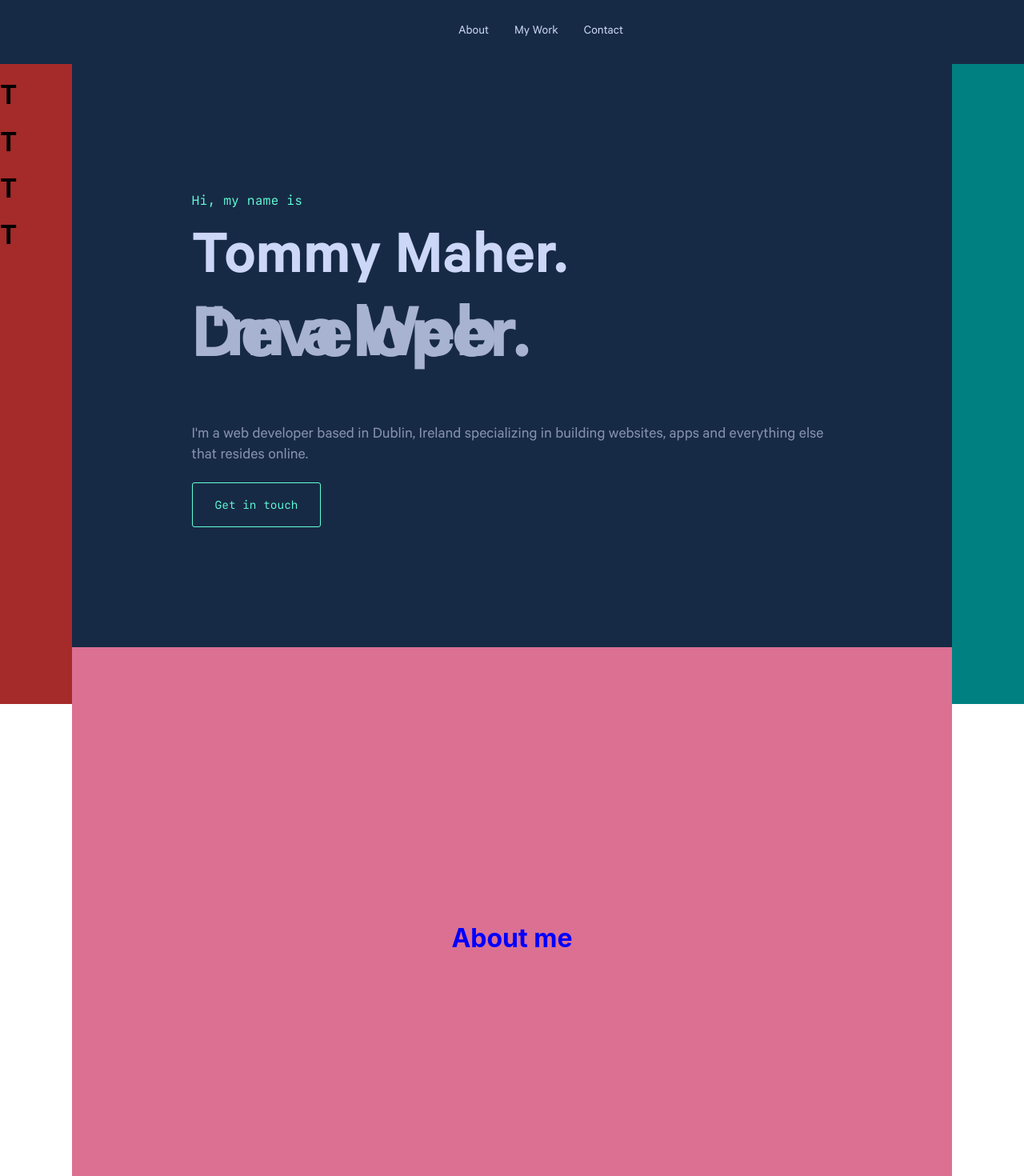
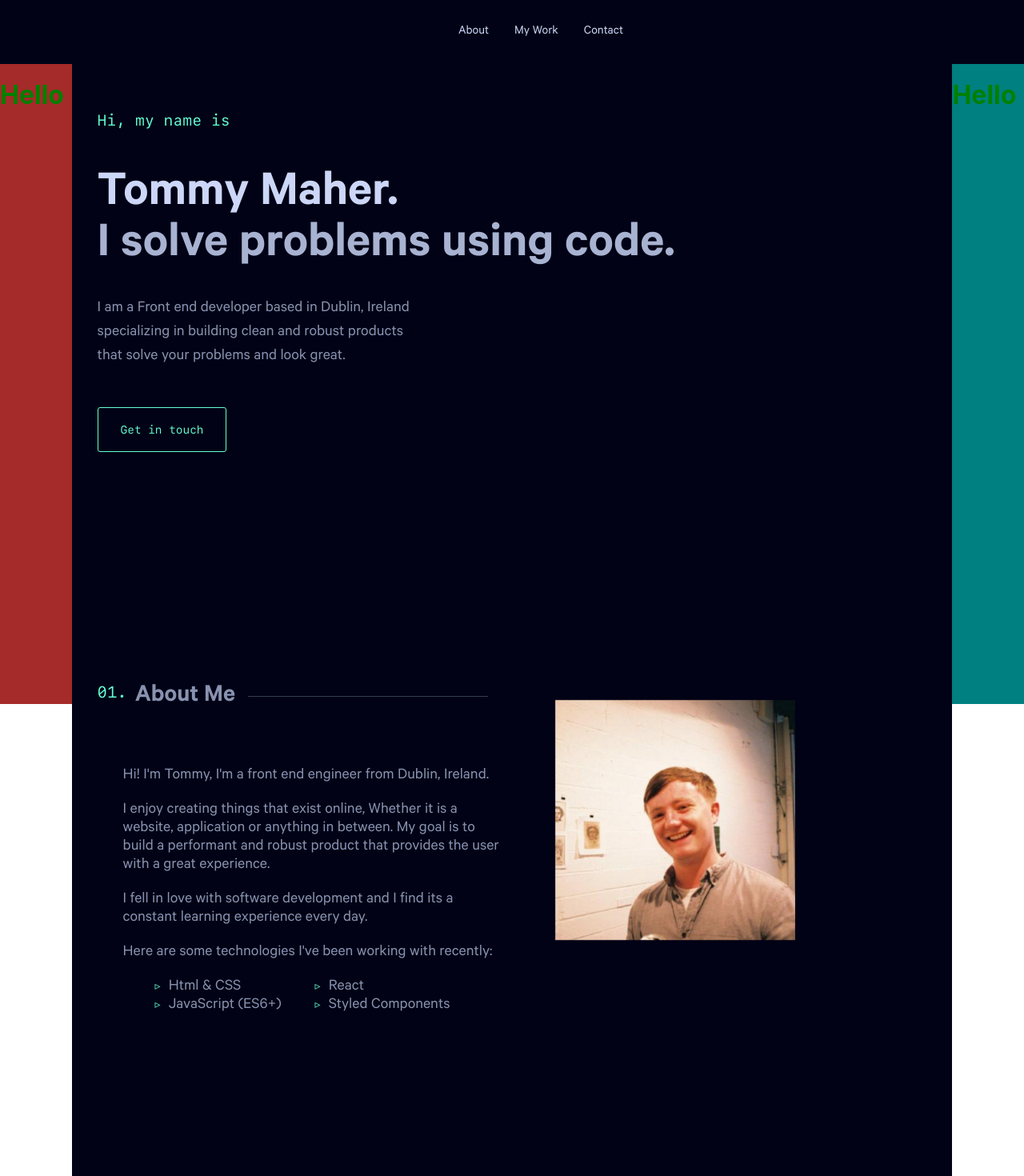
Before and after one commit to tommymaher15/Personal-Site-2.0-, a React (Create React App) app: page / in a window 1280 px wide. Shown: the top 1470 px of the page at 80% size. Built offline with nearby package versions, Linux system fonts and the light colour scheme.

Commit message:
Finished newest component
Finished About Component

Needs refactoring

```diff
--- a/src/App.js
+++ b/src/App.js
@@ -11,24 +11,24 @@ import GlobalFonts from "./styles/fonts";
 const Grid = styled.div`
  block-size: min(100vh);
  display:grid;
- grid-template-columns: 100vh;
+ grid-template-columns: 1fr;
  grid-template-rows:min-content 1fr min-content;
  grid-template-areas:
  "header header header"
- "main main main"
+ "main   main    main "
  "footer footer footer";
- @media (min-width: 750px) {
+
+ @media (min-width: 768px) {
     display: grid;
     grid-template-areas:
       "header header header"
-      "sidebar main email"
+      "sidebar main   email"
       "sidebar footer email";
     grid-template-rows: min-content 1fr min-content;
     grid-template-columns: 7vw 1fr 7vw;
+  }
 
 
-
-  }
 `;
 
 
--- a/src/components/sections/About.js
+++ b/src/components/sections/About.js
@@ -1,30 +1,182 @@
-import React, { Component } from 'react'
+import React from 'react'
 import styled from '@emotion/styled';
-import {  css } from '@emotion/core';
+import theme from '../../styles/theme';
+
+import Image from "./myimg.jpg";
 
 
 
-const centerStyles = css`
-  display: flex;
-  align-items: center;
-  justify-content: center;
-`;
-const Div = styled.section`
+const Section = styled.section`
+
+background-color:${theme.colors.navy};
 
 
-color:blue;
-background-color:palevioletred;
 block-size:100%;
-${centerStyles};
+margin-bottom:4em;
+
 `;
 
-export default class About extends Component {
-    render() {
-        return (
-            <Div>  <h1> About me</h1></Div>
+
+const AboutHeader = styled.div`
+
+padding-left:2em;
+padding-top:2em; `;
+
+const AboutHeading = styled.h3`
+
+
+font-family:"Calibre";
+font-size:32px;
+font-weight:600;
+color:${theme.colors.slate};
 
 
 
-        )
-    }
+::before
+{counter-increment: section 1;
+content: "0" counter(section) ".";
+margin-right: 10px;
+font-family: "SF Mono";
+font-weight: normal;
+font-size:32px;
+color: rgb(100, 255, 218);
+font-size: 20px;
+position: relative;
+bottom: 4px;
+};
+
+::after
+{
+content: "";
+display: block;
+height: 1px;
+width: 300px;
+background-color: rgb(48, 60, 85);
+position: relative;
+top: -20px;
+margin-left: 5.9em;
+};
+
+`;
+
+const Container = styled.div`
+ display: flex;
+  flex-direction: row;
+  align-items: flex-start;
+  flex-wrap: wrap;
+  height: 100%;
+  width: 100%;
+  border:2rem;
+
+margin:2em;
+margin-bottom:8em;
+margin-top:3em;
+margin-left:4em;
+margin-right:2em;
+
+`;
+/* Flexbox children for the container details are here. */
+const TextFlex = styled.div`
+width: 60%;
+max-width: 480px;
+font-family:"Calibre";
+font-weight:400;
+color:${theme.colors.slate};
+font-size:20px;
+margin-top:0;
+
+`;
+
+const ImgFlex = styled.div `
+
+position: relative;
+width: 40%;
+max-width: 300px;
+margin-left: 60px;
+`;
+
+/* Flex End */
+
+
+ const AboutImg = styled.img`
+  max-width: 100%;
+  height: auto;
+  position:relative;
+  bottom:4em;
+
+  `;
+
+
+
+/* List component eventually */
+const SkillList = styled.ul`
+display:grid;
+grid-template-columns: repeat(2, minmax(140px,200px));
+
+`;
+ const SkillItem = styled.li`
+ list-style:none;
+ ::before{
+  content: "▹";
+padding-right:10px;
+font-size: 14px;
+line-height: 12px;
+color:${theme.colors.green};
+ };
+
+ `;
+
+
+
+/* List Component End here */
+
+export default function About() {
+    return (
+ <Section>
+<AboutHeader>
+
+<AboutHeading>About Me</AboutHeading>
+
+</AboutHeader>
+
+<Container>
+<TextFlex>
+ <p>Hi! I'm Tommy, I'm a front end  engineer from Dublin, Ireland.</p>
+
+ <p>
+ I enjoy creating things that exist online, Whether it is a website, application or anything in between.
+  My goal is to build a performant and robust product that provides the user with a great experience.
+  </p>
+  <p> I fell in love with software development and I find its a constant learning experience every day.</p>
+
+  <p> Here are some technologies I've been working with recently:</p>
+  <SkillList>
+
+   <SkillItem>Html & CSS</SkillItem>
+   <SkillItem>React</SkillItem>
+   <SkillItem>JavaScript (ES6+)</SkillItem>
+   <SkillItem>Styled Components</SkillItem>
+
+</SkillList>
+
+
+
+
+</TextFlex>
+<ImgFlex>
+    <AboutImg src={Image} alt =""></AboutImg>
+</ImgFlex>
+
+
+</Container>
+
+
+
+
+ </Section>
+
+
+
+
+    )
 }
--- a/src/components/sections/Contact.js
+++ b/src/components/sections/Contact.js
@@ -1,7 +1,7 @@
 import React, { Component } from 'react'
 import styled from '@emotion/styled';
 import {  css } from '@emotion/core';
-
+import theme from '../../styles/theme';
 
 
 const centerStyles = css`
@@ -9,21 +9,46 @@ const centerStyles = css`
   align-items: center;
   justify-content: center;
 `;
-const Div = styled.section`
-
-
-color:red;
-background-color:pink;
+const Section = styled.section`
+background-color:${theme.colors.navy};
 block-size:100%;
 ${centerStyles};
 `;
+
+const ContactHeading = styled.h3`
+
+font-family:"Calibre";
+font-size:32px;
+font-weight:600;
+color:${theme.colors.slate};
+
+
+
+::before
+{
+
+counter-increment: section 3;
+content: "0" counter(section) ".";
+margin-right: 10px;
+font-family: "SF Mono";
+font-weight: normal;
+font-size:32px;
+color: rgb(100, 255, 218);
+font-size: 20px;
+position: relative;
+bottom: 4px;
+};
+
+
+`;
+
 export default class Contact extends Component {
     render() {
         return (
-           <Div>
+           <Section>
+     <ContactHeading>Whats next?</ContactHeading>
 
-               <h1> Contact</h1>
-           </Div>
+           </Section>
         )
     }
 }
--- a/src/components/sections/Hero.js
+++ b/src/components/sections/Hero.js
@@ -1,38 +1,55 @@
 import React, { Component } from 'react'
 import styled from '@emotion/styled';
-import {  css } from '@emotion/core';
+/*import {  css } from '@emotion/core';*/
 import theme from '../../styles/theme';
 
 
 //custom styling
-const centerStyles = css`
+/*const centerStyles = css`
   display: flex;
   align-items: center;
   justify-content: center;
 `;
-
+*/
 const Div = styled.section`
 
-background-color:${theme.colors.lightNavy};
-${centerStyles};
+background-color:${theme.colors.navy};
+
 block-size:100%;
-display:flex;
+padding-bottom:6em;
 
-line-height: 1.3;
+
+
 `;
 
 const HeroContent = styled.div`
 font-family: "Calibre";
-padding:  150px;
+display:inline-block;
+border:2rem;
+margin-left:2em;
+margin:2em;
+margin-bottom:8em;
+margin-top:3em;
+
+
+
+
 
 `;
 const Heading1 = styled.h1`
 
 color:${theme.colors.green};
 font-family:"SF Mono";
-font-size:${theme.fontSizes.md};
+font-size: clamp(0.5rem, 1vw + 1rem, 1.2rem);
 font-weight:400;
-line-height:20.8px;
+line-height: 1;
+padding-bottom:0;
+padding-top:0;
+margin-bottom:0;
+
+
+
+
 
 
 `;
@@ -41,23 +58,41 @@ const Heading2 = styled.h2`
 color:${theme.colors.vLightSlate};
 font-family:"Calibre";
 font-weight: 600;
-font-size:80px;
-line-height:1.1px;
+font-size: clamp(4rem, 1vw + 1rem, 5rem);
+padding-bottom:0;
+padding-top:0;
+margin-bottom:0;
+border-bottom:0;
+line-height:1;
+margin-top:25;
 `;
 
 const Heading3 = styled.h3`
 color:${theme.colors.lightSlate};
 font-family:"Calibre";
 font-weight:600;
-font-size:12.5vh;
-line-height:1.1px;
+font-size: clamp(4rem, 1vw + 1rem, 5rem);
+line-height:1;
+margin-top: 0px;
+    margin-bottom: 30px;
+    margin-right: 100px;
+    border-right-width: 100px;
+    border-top-width: 10px;
+
+
 `;
 
 const HeroP = styled.p`
 color:${theme.colors.slate};
 font-family:"Calibre";
 font-weight:400;
-font-size:${theme.fontSizes.xl}
+font-size:${theme.fontSizes.xl};
+line-height:1.5;
+display: block;
+width: 50%;
+max-width: 500px;
+text-align:left;
+
 `;
 
 const HeroBtn = styled.button`
@@ -65,17 +100,21 @@ color:${theme.colors.green};
 background-color:transparent;
 font-family:"SF Mono";
 font-size:${theme.fontSizes.sm};
+
 font-weight:400;
 border: 1px solid ${theme.colors.green};
 border-radius: 3px;
 padding: 1.25rem 1.75rem;
 line-height:1;
+margin-top:2em;
+
+
 
 
 
 &:hover {
 /* come back to this!! */
-
+  color:red;
 }
 
 
@@ -91,13 +130,12 @@ export default class Hero extends Component {
             <HeroContent>
        <Heading1> Hi, my name is  </Heading1>
        <Heading2> Tommy Maher.</Heading2>
-       <Heading3>I'm a Web Developer.</Heading3>
+       <Heading3>I solve problems using code.</Heading3>
 
        <HeroP>
-       I'm a web developer based in Dublin, Ireland specializing
-        in building websites, apps and
-         everything else that resides online.
-          </HeroP>
+        I am a Front end developer based in Dublin, Ireland specializing
+        in building clean and robust products that solve your problems and look great.
+        </HeroP>
 
 
          <HeroBtn>Get in touch </HeroBtn>
--- a/src/components/sections/MyWork.js
+++ b/src/components/sections/MyWork.js
@@ -12,6 +12,7 @@ const centerStyles = css`
 
 
 const Div = styled.section`
+
 color:red;
 background-color:darkcyan;
 block-size:100%;
--- a/src/layouts/Content.js
+++ b/src/layouts/Content.js
@@ -8,16 +8,13 @@ import styled from '@emotion/styled';
 
 const Wrapper = styled.div`
 display: grid;
-grid-area:main;`;
+grid-area:main;
+`;
 
 const Div = styled.div`
  display:grid;
+ grid-template-columns:auto;
  grid-template-rows: repeat(4, 1fr);
-
-
-
-
-
   background-color: papayawhip;
   color: palevioletred;
 
--- a/src/layouts/Email.js
+++ b/src/layouts/Email.js
@@ -1,34 +1,47 @@
 import React from 'react';
 import styled from '@emotion/styled';
 
+/* Grid styles */
 const SideWrap = styled.div`
 display:grid;
 grid-area:email;
+`;
+
+
+/* Sidebar Stylings */
+const SideEmail = styled.aside`
+background-color:teal;
+position: sticky;
+top:0;
+height:100vh;
+
+
+/*remove sidebar below this size */
+@media (max-width: 750px) {
+  display:none;
+}
 
 `;
 
-
-
-const SideEmail = styled.aside`
-background-color:teal;
-position: sticky;
-height:100vh;
-
-
-
-  top: 0;
-
-
-
-
+/* Testing for sticky content to float over sidebar. */
+const StickyTesting = styled.h1`
+color:green;
+position:sticky;
+position: webkit-sticky;
+top:0;
 `;
-
 
 
 export default function Email() {
     return (
       <SideWrap>
-        <SideEmail />
+        <SideEmail>
+
+
+        <StickyTesting>Hello</StickyTesting>
+
+
+        </SideEmail>
         </SideWrap>
 
     )
--- a/src/layouts/Footer.js
+++ b/src/layouts/Footer.js
@@ -6,20 +6,28 @@ import colors from '../styles/colors';
 
 
 
-const FootWrap = styled.footer`
-  grid-area: footer;
-  block-size: 100%;
-  color:greenyellow;
+const FootWrap = styled.div`
+
+  grid-column: 1 / 4;
+  height: 10vh;
+  width:100%
+
+
+`
+const Foot = styled.footer`
+grid-area: footer;
+color:greenyellow;
   background-color:${colors.navy};
   ${mixin.centerStyles};
 
-`
+`;
 
 
 export default function Footer() {
     return (
         <FootWrap>
-        <h2>Made by Tommy Maher</h2>
+        <Foot><h2>Made by Tommy Maher</h2></Foot>
+
 
 
 
--- a/src/layouts/Header.js
+++ b/src/layouts/Header.js
@@ -7,9 +7,7 @@ import mixin from '../styles/mixin';
 
 
 const HeadWrap = styled.div`
-
 grid-column: 1 / 4;
- background-color:red;
   height: 10vh;
   width:100%
 
@@ -17,10 +15,10 @@ grid-column: 1 / 4;
 const HeadBar = styled.header`
   grid-area: header;
   block-size: min(10vh);
-  background-color:${colors.lightNavy};
+  background-color:${colors.navy};
   color:${colors.vLightSlate};
   ${mixin.centerStyles};
-
+  width:100%
 
 `;
 
--- a/src/layouts/Sidebar.js
+++ b/src/layouts/Sidebar.js
@@ -4,46 +4,38 @@ import styled from '@emotion/styled';
 const SideWrap = styled.div`
 display:grid;
 grid-area:sidebar;
-
 `;
 
 
 const Sidebar1 = styled.aside`
 background-color:brown;
+position: sticky;
+height:100vh;
+top: 0;
+/*remove sidebar below this size */
+@media (max-width: 750px) {
+display:none;
+}
 
-height:100vh;
-position: -webkit-sticky;
-  position: sticky;
-  top: 0;
+`;
 
 
 
 
+const StickyTesting = styled.h1`
+color:green;
+
 
 `;
-
 
 
 export default function Sidebar() {
     return (
       <SideWrap>
         <Sidebar1>
-        <h1>
-          T
-        </h1>
-        <h1>
-          T
-        </h1>
-
-        <h1>
-          T
-        </h1>
-
-        <h1>
-          T
-        </h1>
 
 
+        <StickyTesting>Hello</StickyTesting>
 
 
         </Sidebar1>
--- a/src/styles/colors.js
+++ b/src/styles/colors.js
@@ -1,7 +1,8 @@
 
 
   const colors = {
-    navy:        '#0a192f',
+
+    navy:        '#010215',
     lightNavy:   '#172a45',
     vLightNavy:  '#303C55',
     slate:       '8892b0',
--- a/src/styles/theme.js
+++ b/src/styles/theme.js
@@ -13,7 +13,7 @@ const theme = {
 
 
        colors : {
-        navy:        '#0a192f',
+        navy:        '#010215',
         lightNavy:   '#172a45',
         vLightNavy:  '#303C55',
         slate:       '#8892b0',
```
Also changed, not shown: src/components/sections/myimg.jpg (added).
